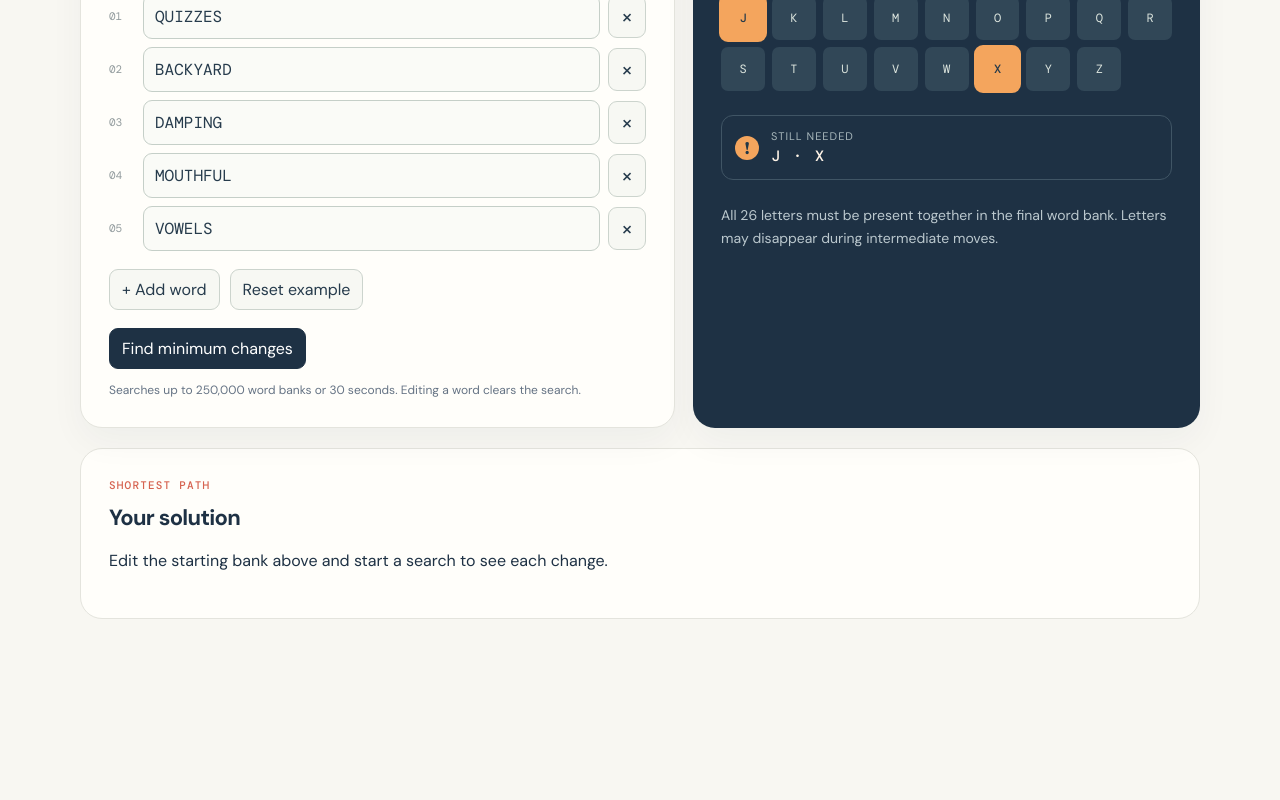
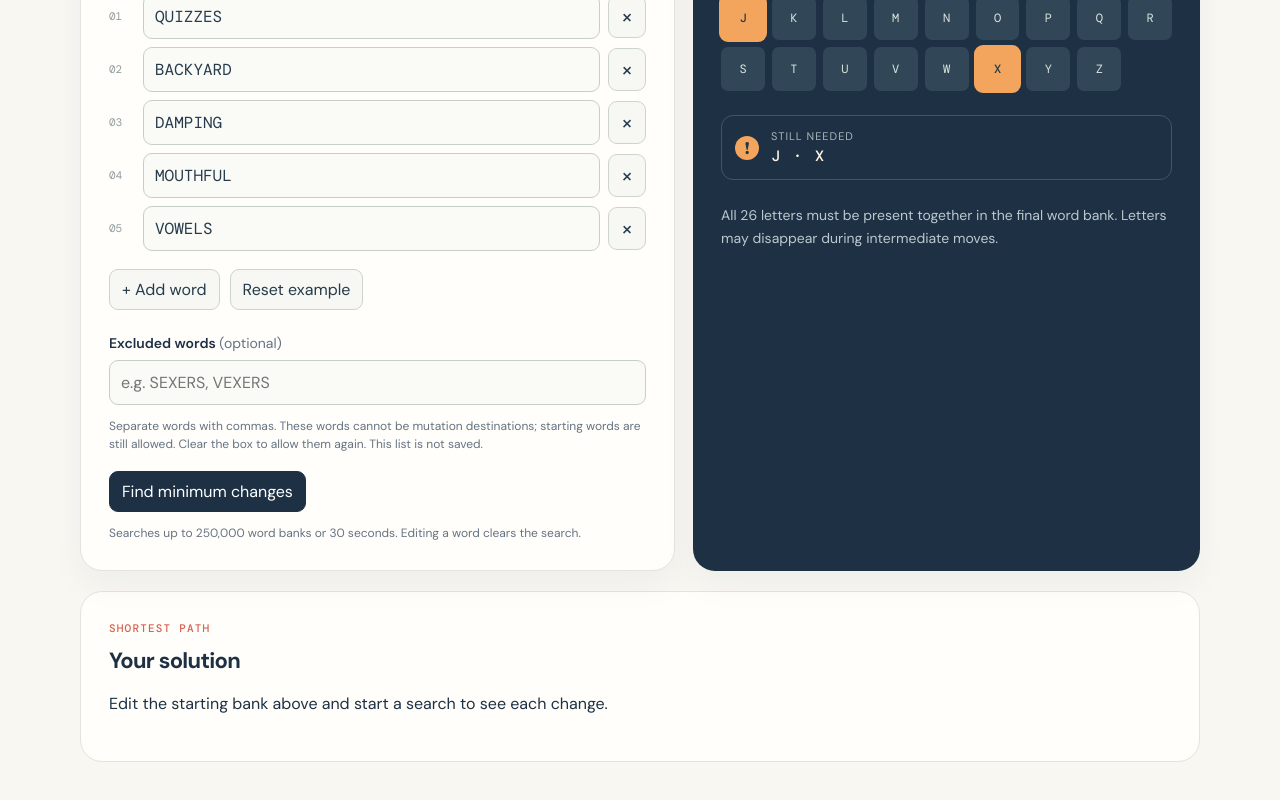
Before and after one commit to nahiphog/pandergrams, a React (Vite) app: page / in a window 1280 px wide. Shown: the part 645-1445 px from the top of the page. Before the commit the page ends 1328 px from the top, so only its background shows below. Built offline with nearby package versions, Linux system fonts and the light colour scheme.

Commit message:
Add temporary comma-separated mutation exclusions

```diff
--- a/src/main.tsx
+++ b/src/main.tsx
@@ -10,6 +10,7 @@ const alphabet = 'ABCDEFGHIJKLMNOPQRSTUVWXYZ'.split('')
 
 function App() {
   const [words, setWords] = useState(initialWords)
+  const [excludedInput, setExcludedInput] = useState('')
   const [lexicon, setLexicon] = useState<Set<string> | null>(null)
   const [dictionaryError, setDictionaryError] = useState('')
   const [retry, setRetry] = useState(0)
@@ -22,7 +23,9 @@ function App() {
   const usedLetters = new Set(words.join('').replace(/[^A-Z]/g, ''))
   const missingLetters = alphabet.filter((letter) => !usedLetters.has(letter))
   const errors = words.map((word) => !word ? 'Enter a word.' : !/^[A-Z]+$/.test(word) ? 'Use letters A–Z only.' : lexicon && !lexicon.has(word) ? 'Not in the dictionary.' : '')
-  const canSolve = !!lexicon && words.length > 0 && !errors.some(Boolean)
+  const excludedWords = excludedInput.split(',').map((word) => word.trim().toUpperCase()).filter(Boolean)
+  const exclusionError = excludedWords.some((word) => !/^[A-Z]+$/.test(word)) ? 'Use words containing A–Z only, separated by commas.' : ''
+  const canSolve = !!lexicon && words.length > 0 && !errors.some(Boolean) && !exclusionError
 
   useEffect(() => {
     const controller = new AbortController()
@@ -78,7 +81,7 @@ function App() {
         setNotice('The search worker failed. Try again with a smaller word bank.')
         stop()
       }
-      const request: SearchRequest = { id, words: [...words], dictionary: [...lexicon] }
+      const request: SearchRequest = { id, words: [...words], dictionary: [...lexicon], excludedWords }
       activeWorker.postMessage(request)
     } catch (error) {
       setNotice(error instanceof Error ? error.message : 'Unable to start the search.')
@@ -115,6 +118,12 @@ function App() {
           </div>
           <div className="edit-actions"><button onClick={() => edit([...words, ''])}>+ Add word</button><button onClick={() => edit([...initialWords])}>Reset example</button></div>
           {!words.length && <p className="helper">Add at least one starting word.</p>}
+          <div className="exclusions-field">
+            <label htmlFor="excluded-words">Excluded words <span>(optional)</span></label>
+            <input id="excluded-words" value={excludedInput} placeholder="e.g. SEXERS, VEXERS" spellCheck={false} autoComplete="off" aria-invalid={!!exclusionError} aria-describedby={`exclusions-help${exclusionError ? ' exclusions-error' : ''}`} onChange={(event) => { edit(words); setExcludedInput(event.target.value) }} />
+            <p id="exclusions-help" className="limit-note">Separate words with commas. These words cannot be mutation destinations; starting words are still allowed. Clear the box to allow them again. This list is not saved.</p>
+            {exclusionError && <p id="exclusions-error" className="field-error">{exclusionError}</p>}
+          </div>
           <div className="search-actions"><button className="primary-button" disabled={!canSolve || running} onClick={search}>{running ? 'Searching…' : 'Find minimum changes'}</button>{running && <button onClick={() => { stop(); setNotice('Search cancelled. No conclusion was reached.') }}>Cancel</button>}</div>
           <p className="limit-note">Searches up to 250,000 word banks or 30 seconds. Editing a word clears the search.</p>
         </div>
@@ -129,7 +138,7 @@ function App() {
       <section className="results-panel" aria-labelledby="results-heading" aria-busy={running}>
         <p className="eyebrow">Shortest path</p>
         <h2 id="results-heading">{running ? 'Exploring word banks…' : result?.status === 'solved' ? `Solved in ${result.moves.length} ${result.moves.length === 1 ? 'move' : 'moves'}` : result?.status === 'impossible' ? 'No solution' : result?.status === 'limited' ? 'Search limit reached' : 'Your solution'}</h2>
-        <div role="status">{notice && <p>{notice}</p>}{result && result.status !== 'solved' && <p>{result.reason}</p>}{result?.status === 'solved' && <p>Minimum guaranteed by A* search. Final coverage: 26/26 letters.</p>}</div>
+        <div role="status">{notice && <p>{notice}</p>}{result && result.status !== 'solved' && <p>{result.reason}</p>}{result?.status === 'solved' && <p>Minimum guaranteed by A* search{excludedWords.length ? ' with these exclusions' : ''}. Final coverage: 26/26 letters.</p>}</div>
         {progress && <p className="search-stats">Current path depth {progress.depth} · {progress.explored.toLocaleString()} explored · {progress.discovered.toLocaleString()} discovered · {(progress.elapsedMs / 1000).toFixed(1)}s</p>}
         {!progress && <p>Edit the starting bank above and start a search to see each change.</p>}
         {result?.status === 'solved' && (
--- a/src/solver.worker.ts
+++ b/src/solver.worker.ts
@@ -1,16 +1,17 @@
 import { solve, type Progress, type Result } from './solver'
 
-export type SearchRequest = { id: number; words: string[]; dictionary: string[] }
+export type SearchRequest = { id: number; words: string[]; dictionary: string[]; excludedWords: string[] }
 export type SearchResponse =
   | { id: number; type: 'progress'; progress: Progress }
   | { id: number; type: 'result'; result: Result }
   | { id: number; type: 'error'; message: string }
 
 self.onmessage = (event: MessageEvent<SearchRequest>) => {
-  const { id, words, dictionary } = event.data
+  const { id, words, dictionary, excludedWords } = event.data
   const send = (message: SearchResponse) => self.postMessage(message)
   try {
     const result = solve(words, new Set(dictionary), {
+      excludedWords,
       onProgress: (progress) => send({ id, type: 'progress', progress }),
     })
     send({ id, type: 'result', result })
--- a/src/styles.css
+++ b/src/styles.css
@@ -44,6 +44,12 @@ button:focus-visible, input:focus-visible, a:focus-visible { outline: 3px solid
 .editable-word { display: grid; grid-template-columns: 26px minmax(0, 1fr) 38px; gap: 8px; align-items: center; }
 .editable-word input { min-width: 0; width: 100%; padding: 11px; border: 1px solid #c5cfc8; border-radius: 9px; background: #fafbf7; color: #263b4c; font-family: 'DM Mono', monospace; }
 .editable-word input[aria-invalid="true"] { border-color: #b04430; }
+.exclusions-field { margin-top: 24px; }
+.exclusions-field label { display: block; margin-bottom: 8px; font-size: 14px; font-weight: 600; }
+.exclusions-field label span { color: #657384; font-weight: 400; }
+.exclusions-field input { width: 100%; min-width: 0; padding: 11px; border: 1px solid #c5cfc8; border-radius: 9px; color: #263b4c; background: #fafbf7; }
+.exclusions-field input[aria-invalid="true"] { border-color: #b04430; }
+.exclusions-field .field-error { margin-top: 8px; }
 .remove-word { padding: 6px; font-size: 22px; }
 .field-error { color: #a23324; font-size: 12px; margin: 0; grid-column: 2 / -1; }
 .edit-actions, .search-actions { display: flex; gap: 10px; flex-wrap: wrap; margin-top: 18px; }
```
Also changed, not shown: src/solver.ts (+5 -2 lines), 2 other files (tests, documents, lock files or other folders).
